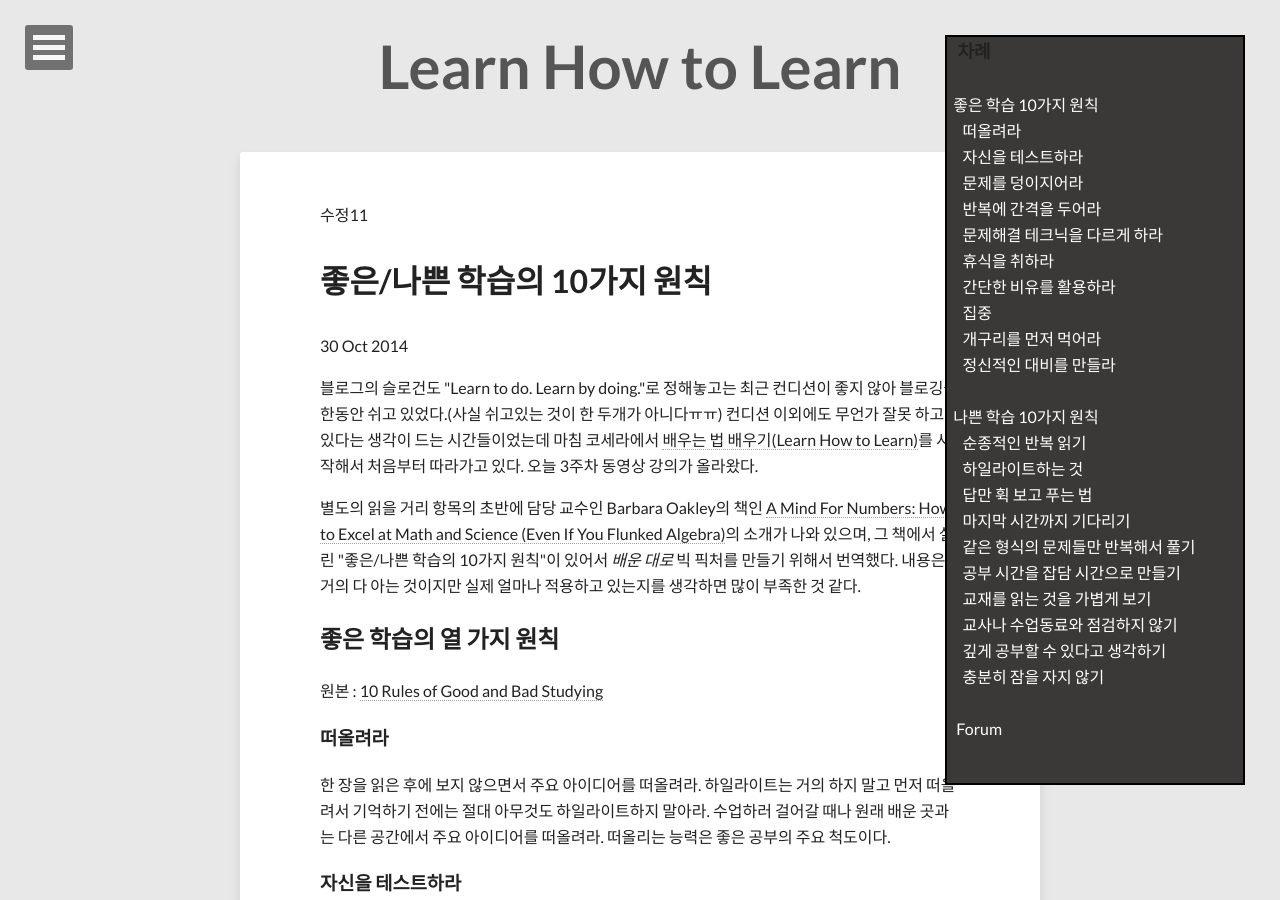
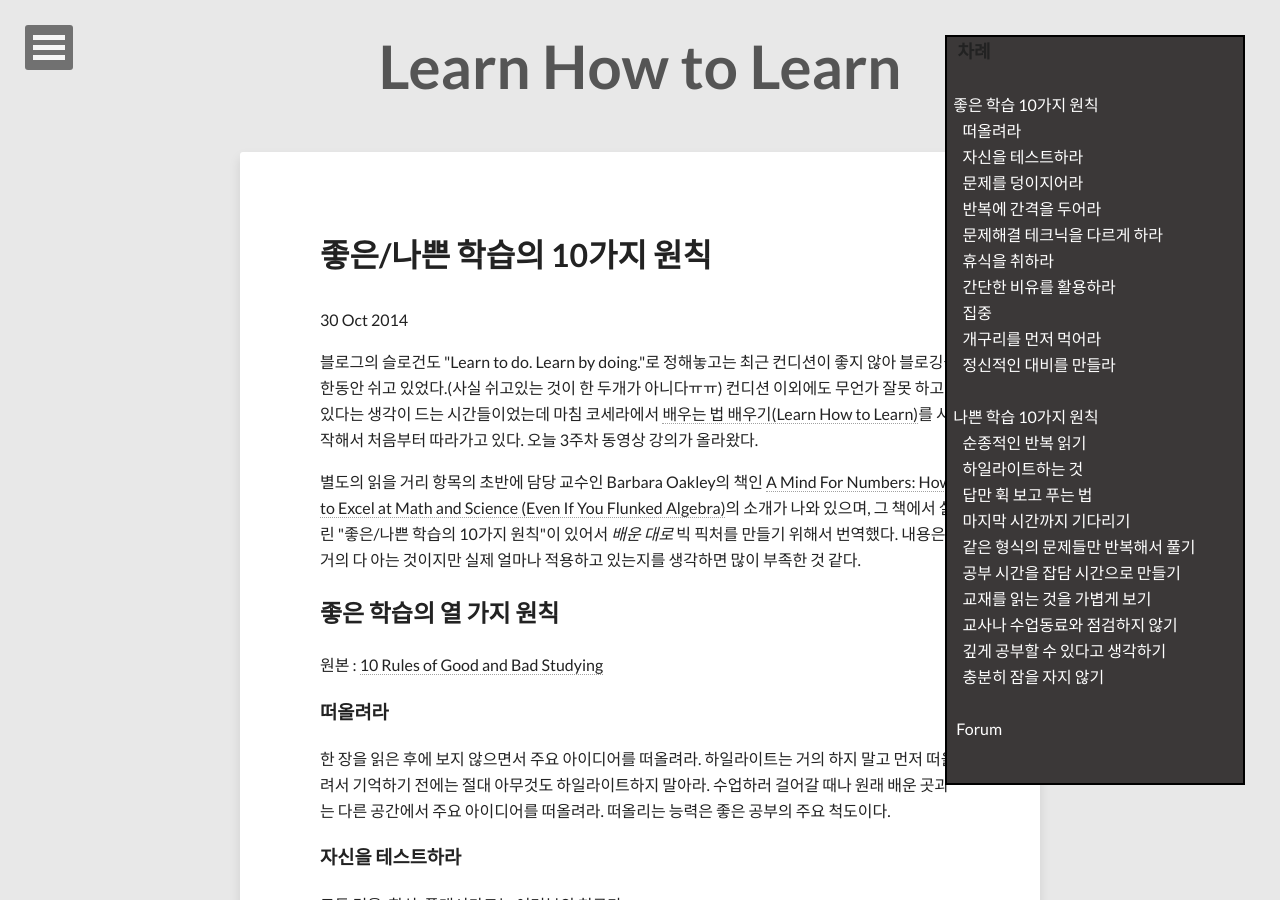
Before and after one commit to geoncheollee/geonblog, a Jekyll site: the page built from how_study.html, in a window 1280 px wide and 900 px high. Built offline with Jekyll 4.4.1, drawn with Linux system fonts in a browser that asks for light colours; nearby versions of some CDN libraries; comment, search, counter and statistics services are not loaded.

Commit message:
20141103_hong

```diff
--- a/how_study.html
+++ b/how_study.html
@@ -10,7 +10,7 @@ image:
   creditlink: http://www.dargadgetz.com/ios-7-abstract-wallpaper-pack-for-iphone-5-and-ipod-touch-retina/-->
 share: true
 ---
-수정11
+
 
 <html>
 <body>
```
